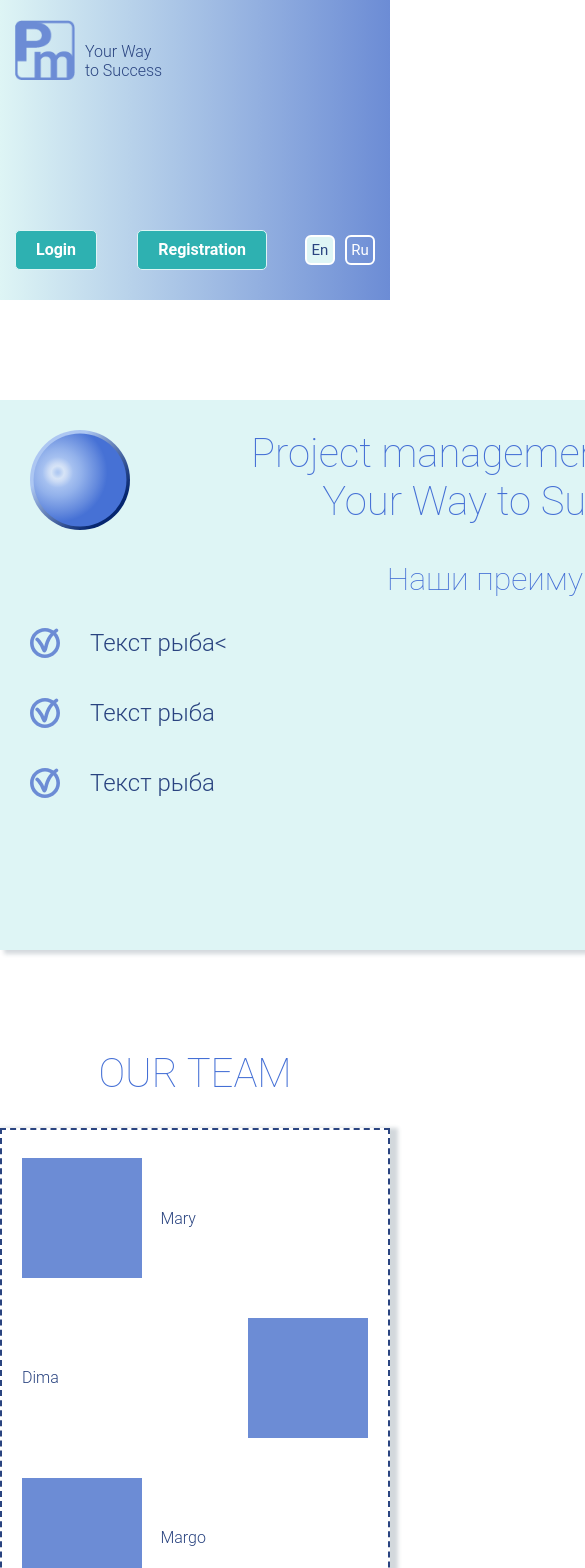
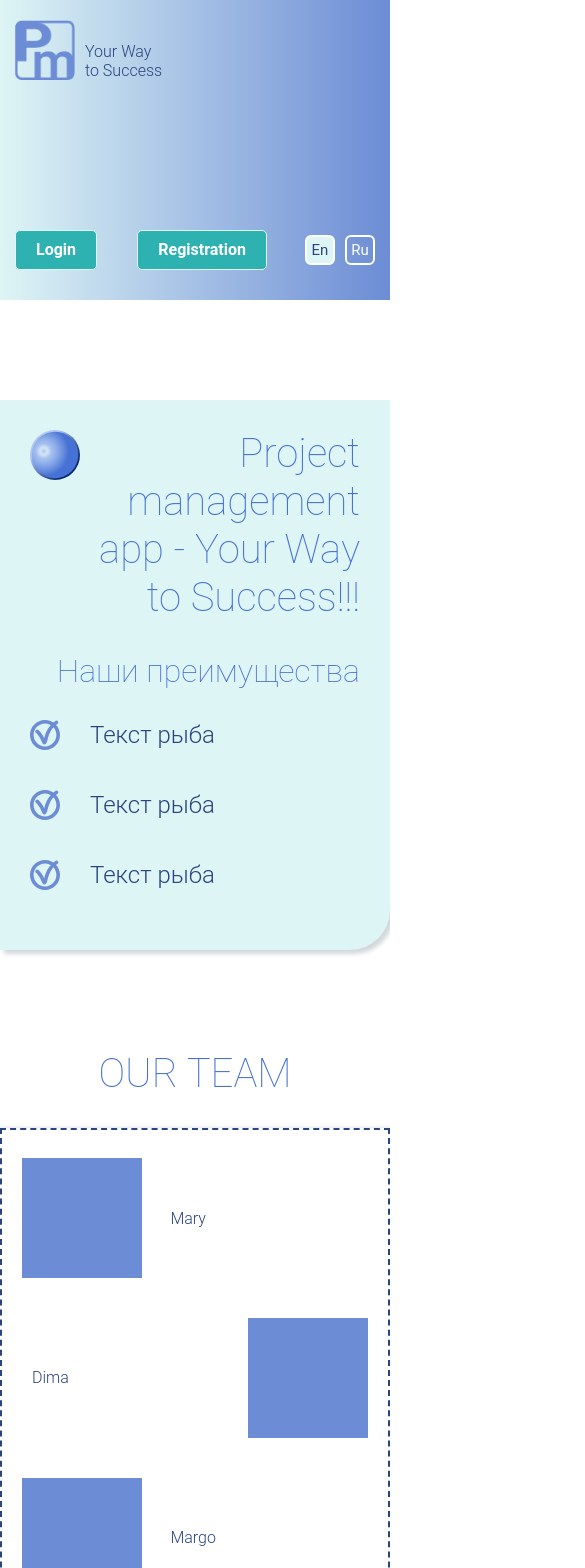
Before and after one commit to MaryAnzh/project-management-app-team, an Angular app: page /info in a window 390 px wide. Shown: the top 1568 px of the page, 585 px wide, since content can reach past the window. Built offline with nearby package versions, Linux system fonts and the light colour scheme.

Commit message:
feat: add adaptive

```diff
--- a/src/app/information/components/team-info/team-info.component.scss
+++ b/src/app/information/components/team-info/team-info.component.scss
@@ -56,6 +56,7 @@
 
           &__text {
             width: 60%;
+            padding-left: 10px;
           }
 
 
--- a/src/app/information/information.component.html
+++ b/src/app/information/information.component.html
@@ -14,7 +14,7 @@
           Наши преимущества
         </h3>
         <ul
-          *ngFor="let item of ['Текст рыба<', 'Текст рыба', 'Текст рыба']">
+          *ngFor="let item of ['Текст рыба', 'Текст рыба', 'Текст рыба']">
           <li>
             <img src="../../assets/icon/chack.svg" alt="chack icon">
             <p>{{item}}</p>
--- a/src/app/information/information.component.scss
+++ b/src/app/information/information.component.scss
@@ -26,13 +26,26 @@
         border-radius: 0 0 40px 0;
         box-shadow: 4px 4px 4px 0px rgba(34, 60, 80, 0.2);
 
+        @media (max-width: 780px) {
+          width: 100%;
+        }
+
         &__title {
           width: 680px;
           display: flex;
           justify-content: space-between;
 
+          @media (max-width: 780px) {
+            width: 100%;
+          }
+
           img {
             width: 100px;
+
+            @media (max-width: 780px) {
+              width: 50px;
+              align-self: start;
+            }
           }
 
           h2 {
```
